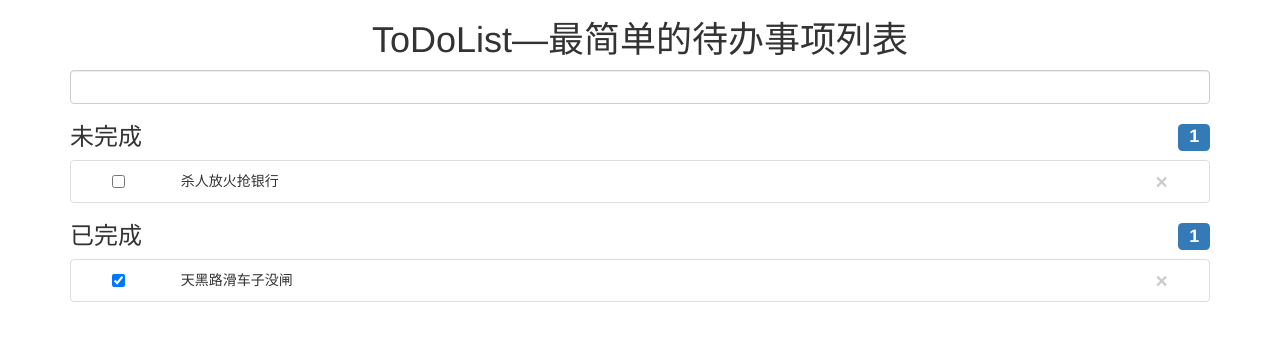
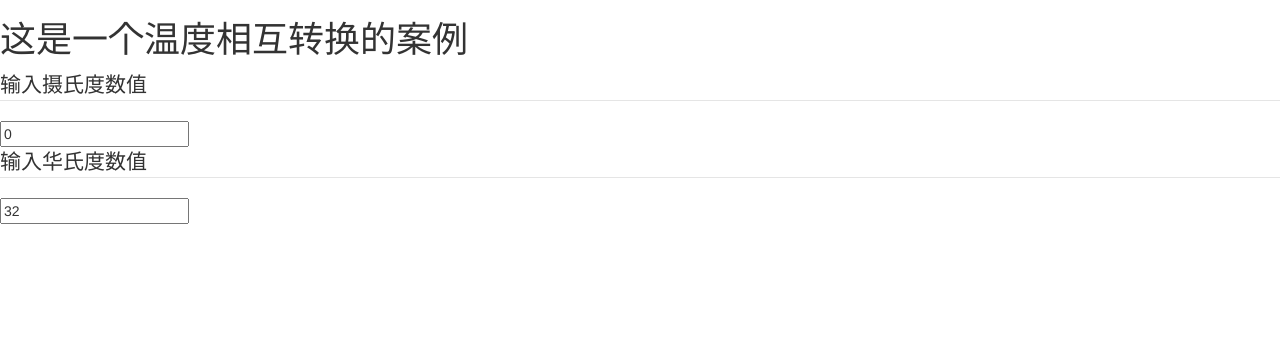
Before and after one commit to Changy1/ReactExercise, a React app: page / in a window 1280 px wide. Shown: the top 340 px of the page. Built offline with nearby package versions, Linux system fonts and the light colour scheme.

Commit message:
'calculator-over'

```diff
--- a/src/App.js
+++ b/src/App.js
@@ -1,11 +1,13 @@
 import React , { Component } from 'react';
-import TodoList from './todolist/TodoList'
+/* import TodoList from './todolist/TodoList' */
+import Calculator from './calculator/calculator'
 
 class App extends Component {
   render() {
     return (
       <div className="App">
-      <TodoList />
+      {/* <TodoList /> */}
+      <Calculator />
       </div>
     );
   }
--- /dev/null
+++ b/src/calculator/TemperatureInput.js
@@ -0,0 +1,26 @@
+import React, { Component } from 'react'
+
+
+class TemperatureInput extends Component {
+    constructor (props) {
+        super(props)
+        this.state = {
+            c: '摄氏度',
+            f: '华氏度'
+        }
+    }
+
+    render () {
+        let type = this.props.type
+        return (
+            <div>
+                <legend>输入{this.state[type]}数值</legend>
+                {/* 其实这里就是先启动了input的onchange事件改变了父组件的temperature然后子组件的value就是父组件传递过来的，所以改变 */}
+                <input value={this.props.temperature}
+                    onChange = { (e) => { this.props.onTemperatureChange(e.target.value)}} />
+            </div>
+        )
+    }
+}
+
+export default TemperatureInput
--- /dev/null
+++ b/src/calculator/calculator.js
@@ -0,0 +1,70 @@
+import React, { Component } from 'react'
+import TemperatureInput from './TemperatureInput'
+
+
+//这里是一个转换数据的函数
+function tryConvert(temperature, convert) {
+    const input = parseFloat(temperature);
+    if (Number.isNaN(input)) {
+      return '';
+    }
+    const output = convert(input);
+    const rounded = Math.round(output * 1000) / 1000;
+    return rounded.toString();
+}
+
+//这两个函数可以在 tryConverts 里面调用的
+function toCelsius(fahrenheit) {
+    return (fahrenheit - 32) * 5 / 9;
+}
+
+function toFahrenheit(celsius) {
+    return (celsius * 9 / 5) + 32;
+}
+
+
+class Calculator extends Component {
+    constructor (props) {
+        super(props)
+        //父元素定义数据，两个子元素共同使用这个数据，不过在使用前进行处理，且两个子元素都可以修改这个数据，所以必定会影响另一个
+        this.state = {
+            temperature: 0, type: 'c',
+        }
+        this.handleCelsiusChange = this.handleCelsiusChange.bind(this)
+        this.handleFahrenheitChange = this.handleFahrenheitChange.bind(this)
+    }
+
+    handleCelsiusChange ( temperature ) {
+        this.setState({
+            temperature, type: 'c'
+        })
+    }
+
+    handleFahrenheitChange ( temperature ) {
+        this.setState({
+            temperature, type: 'f'
+        })
+    }
+
+    render () {
+        let type = this.state.type
+        let temperature = this.state.temperature
+        let celsius = type === 'c' ? temperature : tryConvert( temperature, toCelsius ) //当他不为c的时候就转换
+        let fahrenheit = type === 'f' ? temperature : tryConvert( temperature, toFahrenheit )   //当他不为f的时候就转换
+        return (
+            <div>
+                <h1>这是一个温度相互转换的案例</h1>
+                <TemperatureInput
+                    type = 'c'
+                    temperature = { celsius }
+                    onTemperatureChange = {this.handleCelsiusChange}/>
+                <TemperatureInput
+                    type = 'f'
+                    temperature = { fahrenheit }
+                    onTemperatureChange = {this.handleFahrenheitChange}/>
+            </div>
+        )
+    }
+}
+
+export default Calculator
--- a/src/todolist/TodoItem.js
+++ b/src/todolist/TodoItem.js
@@ -15,8 +15,8 @@ class TodoItem extends Component {
             isUpdate: !this.state.isUpdate
         })
         if( !this.state.isUpdate ) {
-            setTimeout( () => {
-                this.refs.input.focus()
+            setTimeout( () => {             //这里因为setState是异步的， 所以还没有出来input所以无法给他自动获取焦点
+                this.refs.input.focus()     //需要使用setTimeout(0)
             })
         }
     }
```
